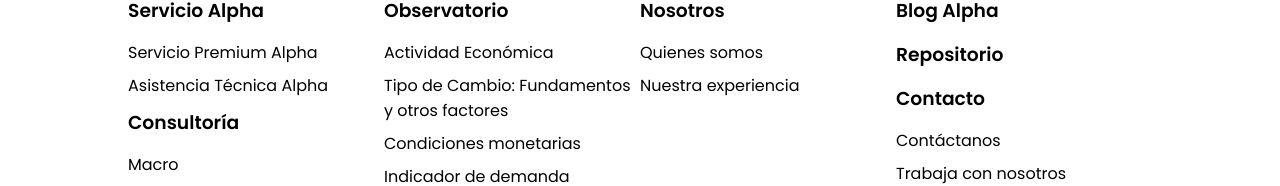
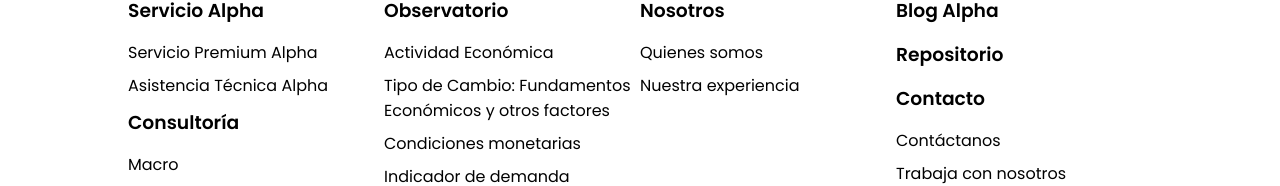
Before and after one commit to DevCCD/alpha_asesoria_estrategica, a React (Vite) app: page /observatorio in a window 1280 px wide. Shown: the part 6657-6843 px from the top of the page. Built offline with nearby package versions, Linux system fonts and the light colour scheme.

Commit message:
CambioTituloNavFoot

```diff
--- a/src/components/Footer.tsx
+++ b/src/components/Footer.tsx
@@ -399,7 +399,7 @@ function Footer({ idioma } : IdiomaProps) {
                             <Link to="/observatorio#actividad">{ idioma == "es" ? "Actividad Económica" : "Economic activity" }</Link>
                         </li>
                         <li>
-                            <Link to="/observatorio#tipocambio">{ idioma == "es" ? "Tipo de Cambio: Fundamentos y otros factores" : "Exchange Rate: Fundamentals and other factors" }</Link>
+                            <Link to="/observatorio#tipocambio">{ idioma == "es" ? "Tipo de Cambio: Fundamentos Económicos y otros factores" : "Exchange Rate: Economic Fundamentals and Other Factors" }</Link>
                         </li>
                         <li>
                             <Link to="/observatorio#condiciones">{ idioma == "es" ? "Condiciones monetarias" : "Monetary conditions" }</Link>
--- a/src/components/Navbar.tsx
+++ b/src/components/Navbar.tsx
@@ -156,7 +156,7 @@ function Navbar() {
                                     </li>
                                     <li className="megamenu_item">
                                         <div className="megamenu__link">
-                                            <Link to="/observatorio#tipocambio">{ idioma == "es" ? "Tipo de Cambio: Fundamentos y otros factores" : "Exchange Rate: Fundamentals and other factors" }</Link>
+                                            <Link to="/observatorio#tipocambio">{ idioma == "es" ? "Tipo de Cambio: Fundamentos Económicos y otros factores" : "Exchange Rate: Economic Fundamentals and Other Factors" }</Link>
                                         </div>
                                     </li>
                                     <li className="megamenu_item">
```
